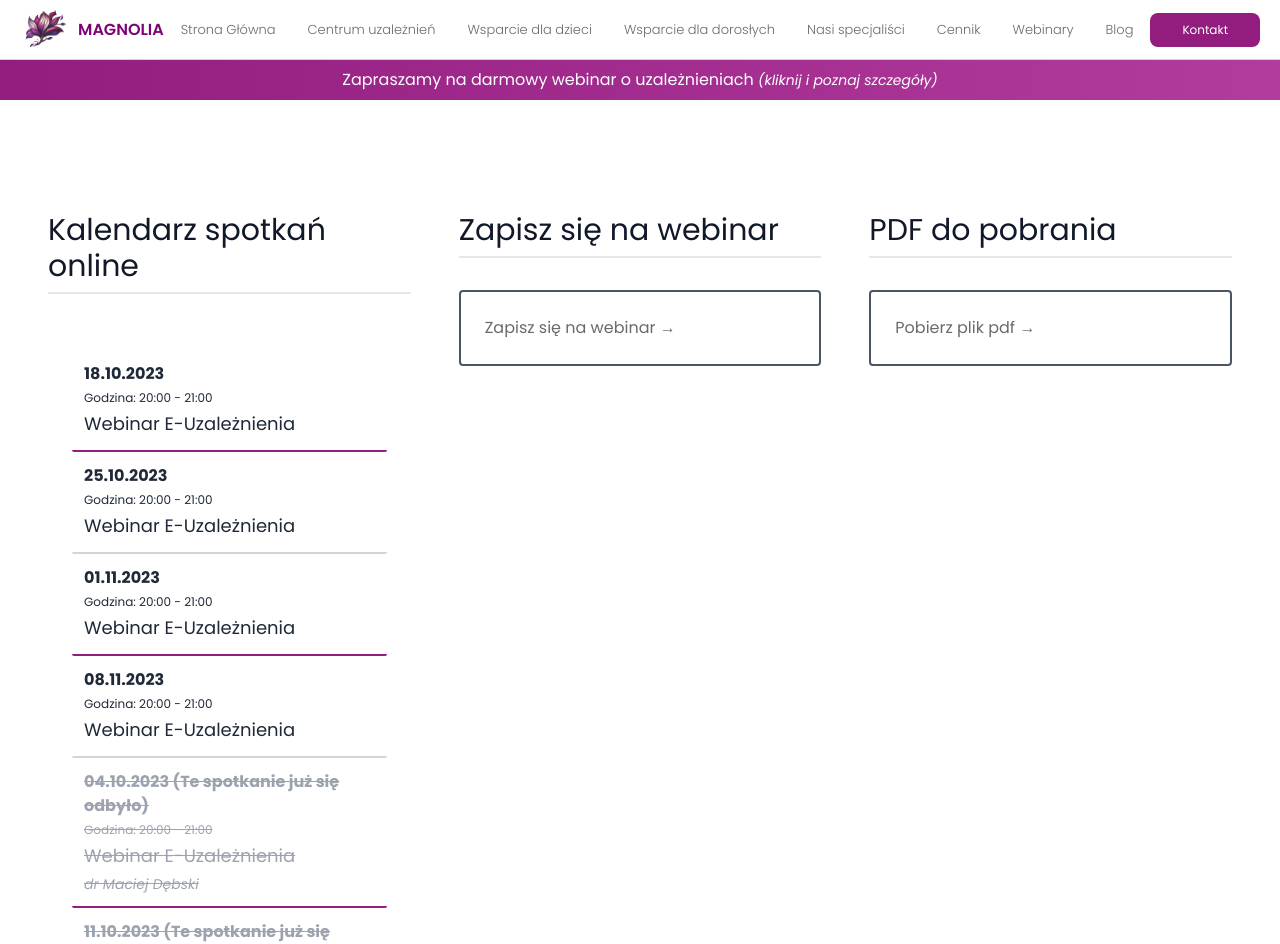
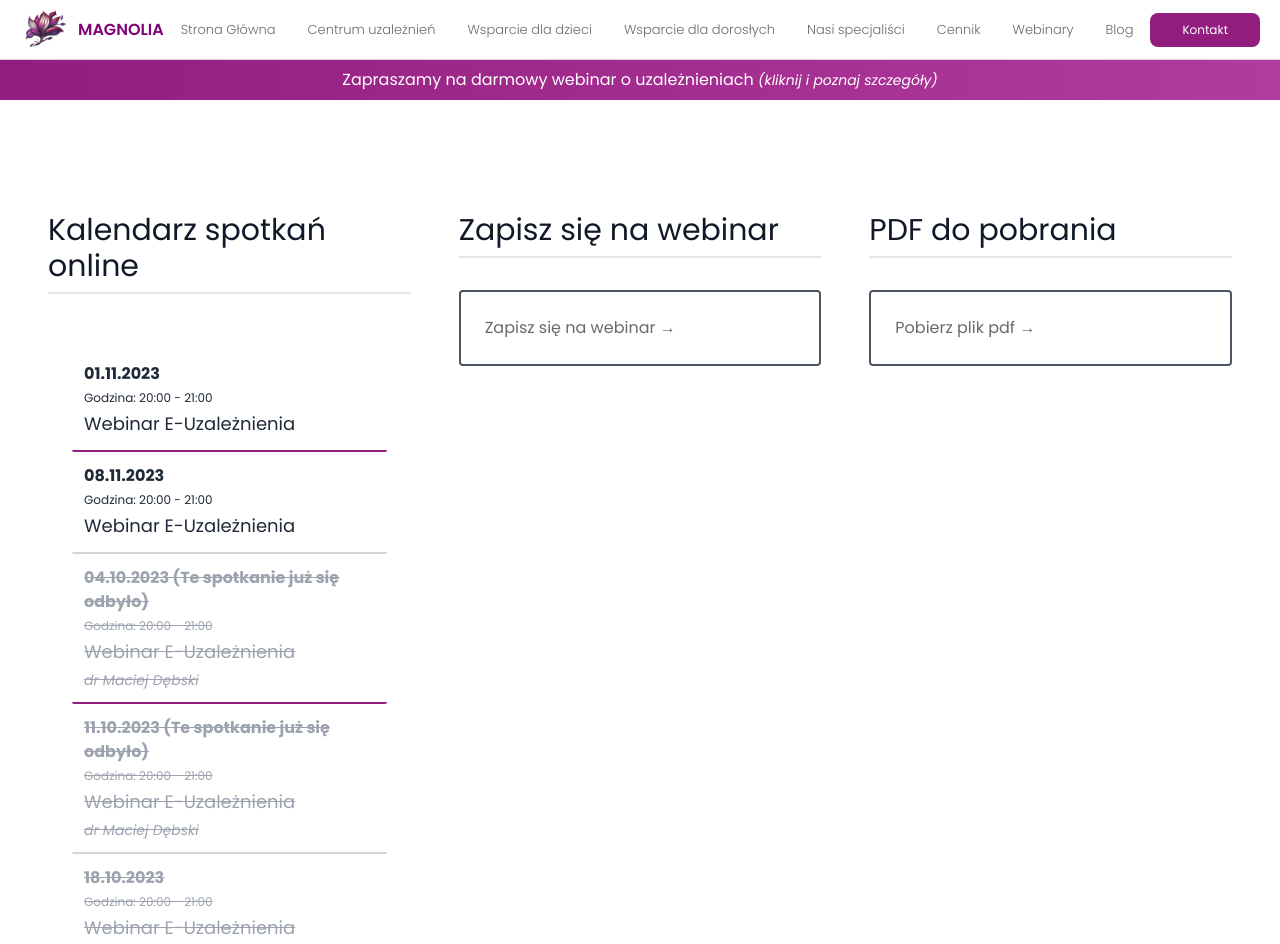
Before and after one commit to FifiLen/Strona-poradni-ppp, a Next.js app: page /Webinary in a window 1280 px wide. Shown: the top 944 px of the page. Built offline with nearby package versions, Linux system fonts and the light colour scheme.

Commit message:
webinary data

```diff
--- a/app/Webinary/page.jsx
+++ b/app/Webinary/page.jsx
@@ -9,16 +9,6 @@ const Page = () => {
 
 
     {
-      date: "18.10.2023",
-      duration: "Godzina: 20:00 - 21:00",
-      topic: "Webinar E-Uzależnienia",
-
-    },{
-      date: "25.10.2023",
-      duration: "Godzina: 20:00 - 21:00",
-      topic: "Webinar E-Uzależnienia",
-
-    },{
       date: "01.11.2023",
       duration: "Godzina: 20:00 - 21:00",
       topic: "Webinar E-Uzależnienia",
@@ -43,7 +33,18 @@ const Page = () => {
       host: "dr Maciej Dębski",
       expired: true,
     },
-
+    {
+      date: "18.10.2023",
+      duration: "Godzina: 20:00 - 21:00",
+      topic: "Webinar E-Uzależnienia",
+      expired: true,
+    },
+    {
+      date: "25.10.2023",
+      duration: "Godzina: 20:00 - 21:00",
+      topic: "Webinar E-Uzależnienia",
+      expired: true
+    },
 
   ];
 
--- a/components/Webinar.jsx
+++ b/components/Webinar.jsx
@@ -19,12 +19,12 @@ const WebinarButton = () => {
 
   const meetings = [
     {
-      date: "18.10.2023",
+      date: "01.11.2023",
       duration: "Godzina: 20:00 - 21:00",
       topic: "Webinar E-Uzależnienia",
 
     },{
-      date: "25.10.2023",
+      date: "08.11.2023",
       duration: "Godzina: 20:00 - 21:00",
       topic: "Webinar E-Uzależnienia",
 
```
